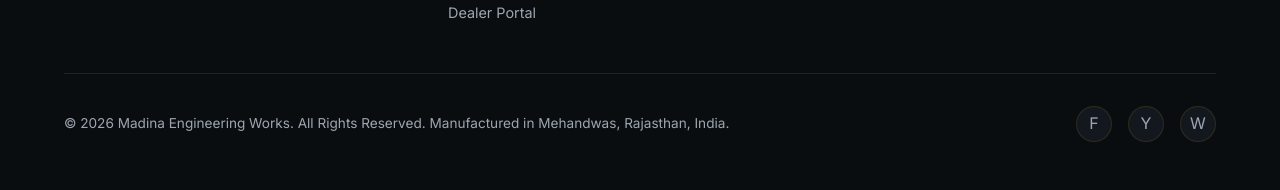
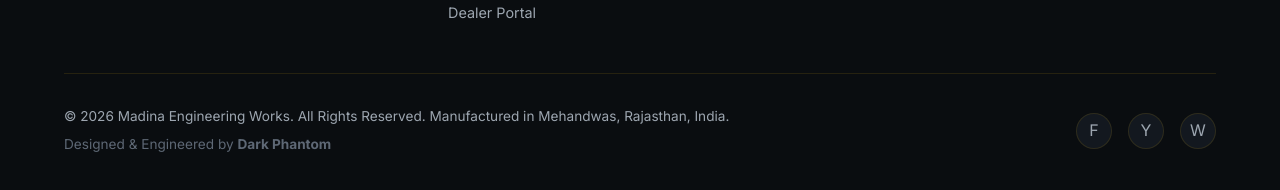
Before and after one commit to Harshverma8055/loader, a website built with Vite: page about.html in a window 1280 px wide. Shown: the part 2245-2435 px from the top of the page. Built offline with nearby package versions, Linux system fonts and the light colour scheme.

Commit message:
feat: add Dark Phantom developer credit to all footers

```diff
--- a/about.html
+++ b/about.html
@@ -253,7 +253,11 @@
       </div>
 
       <div class="footer-bottom">
-        <span class="footer-copyright">© 2026 Madina Engineering Works. All Rights Reserved. Manufactured in Mehandwas, Rajasthan, India.</span>
+        <span class="footer-copyright">
+          © 2026 Madina Engineering Works. All Rights Reserved. Manufactured in Mehandwas, Rajasthan, India.
+          <br>
+          <span style="color: var(--text-muted); font-size: 0.85rem; margin-top: 6px; display: inline-block;">Designed & Engineered by <strong>Dark Phantom</strong></span>
+        </span>
         <div class="footer-socials">
           <a href="#" class="social-icon-btn">F</a>
           <a href="#" class="social-icon-btn">Y</a>
```
Also changed, not shown: compatibility.html (+5 -1 lines), contact.html (+5 -1 lines), dealers.html (+5 -1 lines), index.html (+5 -1 lines), products.html (+5 -1 lines), support.html (+5 -1 lines).
